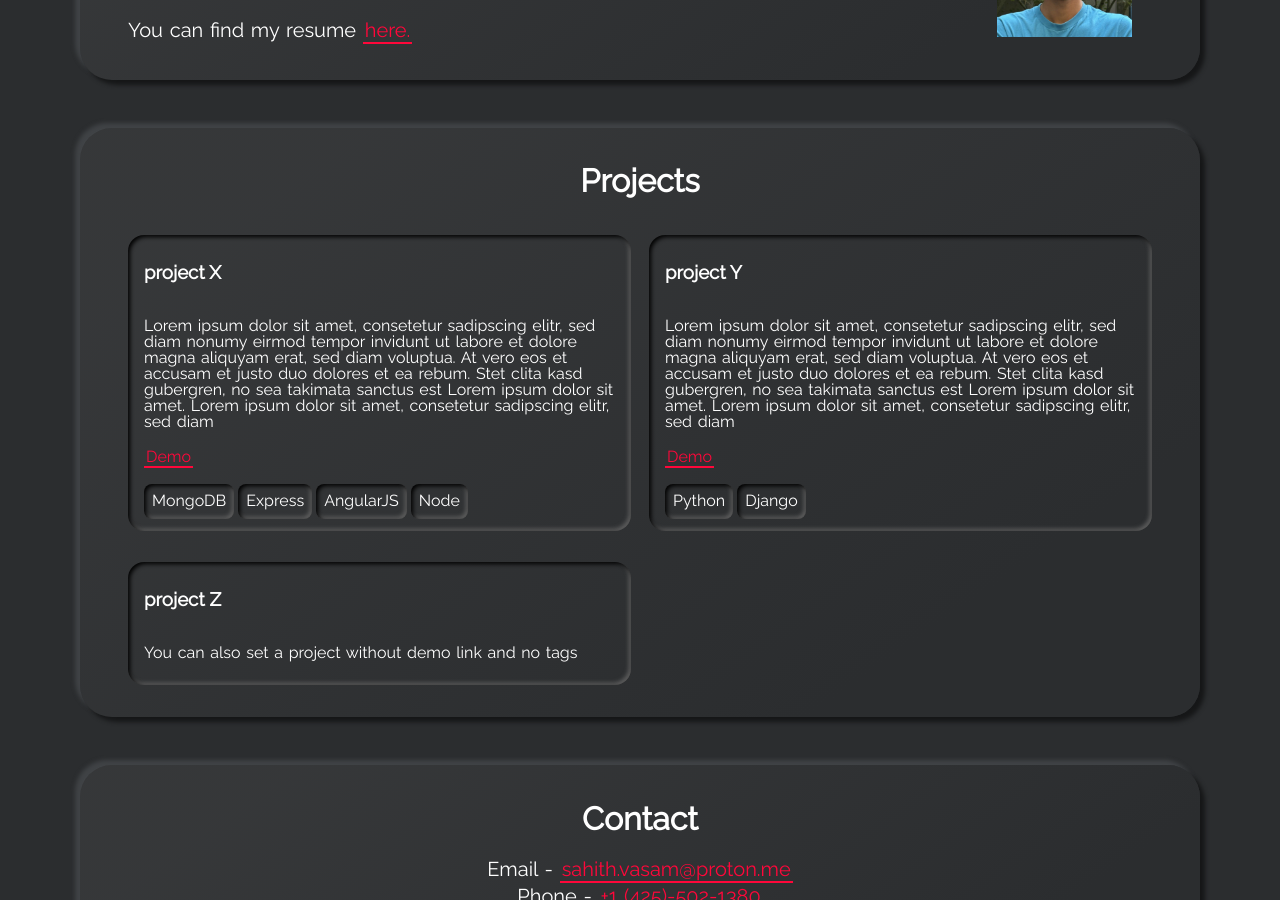
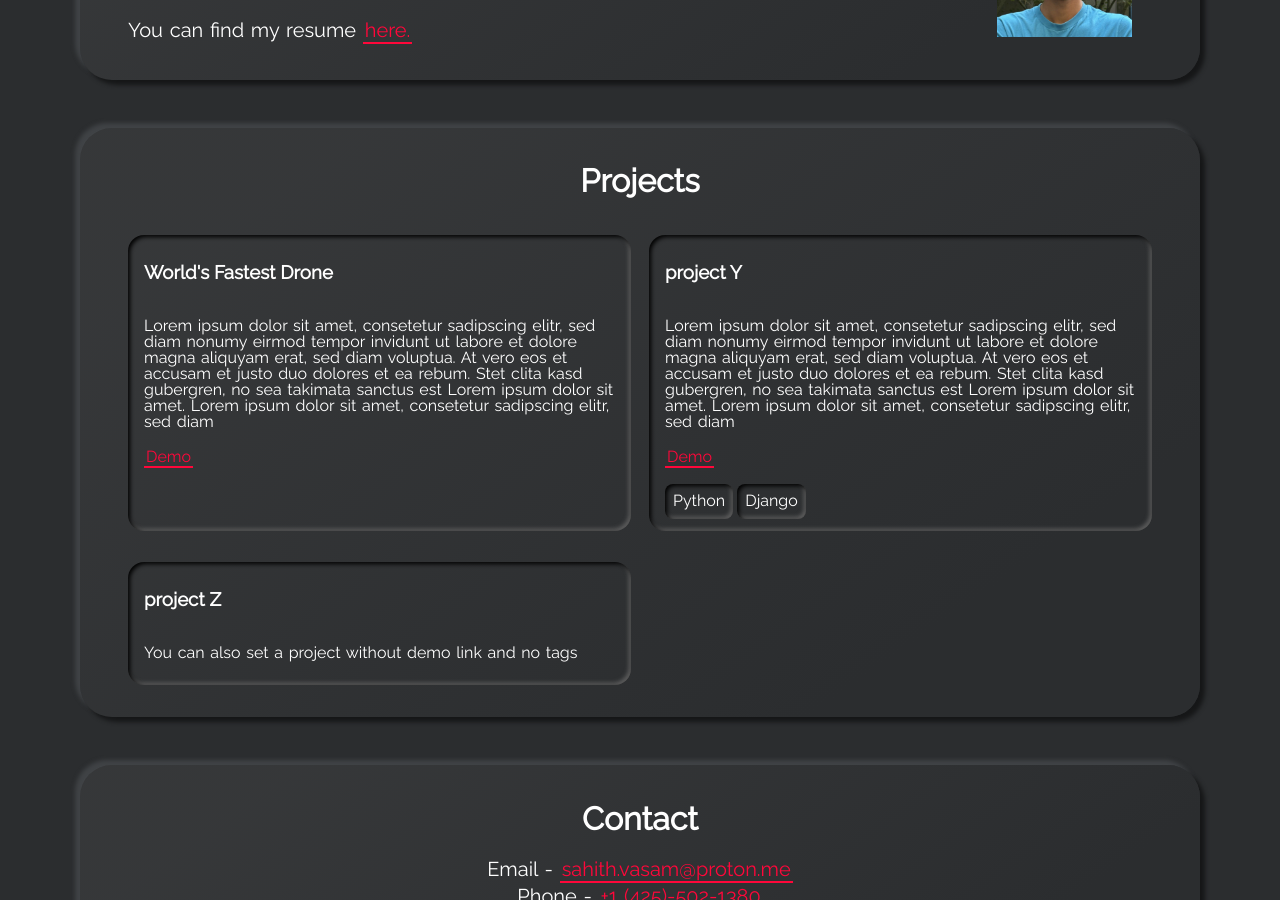
Before and after one commit to sahith-vasam/sahith-vasam.github.io, a Jekyll site: the page built from index.html, in a window 1280 px wide and 900 px high, scrolled down 1249 px. Built offline with Jekyll 4.4.1, drawn with Linux system fonts in a browser that asks for light colours.

Commit message:
Update projects.yml

```diff
--- a/_data/projects.yml
+++ b/_data/projects.yml
@@ -1,11 +1,13 @@
 # > name: Name of your project
 # > descr: Description of your project
+# > image: Image of your project
 # > demo: Link to your project
 # > tags: List of technologies you used in your projects
 #
 # Example of a project
 # - name: project X
 #   descr: "Lorem ipsum dolor sit amet, consetetur sadipscing elitr, sed diam nonumy eirmod tempor invidunt ut labore et dolore magna aliquyam erat, sed diam voluptua. At vero eos et accusam et justo duo dolores et ea rebum. Stet clita kasd gubergren, no sea takimata sanctus est Lorem ipsum dolor sit amet. Lorem ipsum dolor sit amet, consetetur sadipscing elitr, sed diam"
+#   image: "/assets/projects/img1.jpg"
 #   demo: https://example.com/
 #   tags:
 #     - tag: MongoDB
@@ -13,14 +15,11 @@
 #     - tag: AngularJS
 #     - tag: Node
 
-- name: project X
+- name: "World's Fastest Drone"
   descr: "Lorem ipsum dolor sit amet, consetetur sadipscing elitr, sed diam nonumy eirmod tempor invidunt ut labore et dolore magna aliquyam erat, sed diam voluptua. At vero eos et accusam et justo duo dolores et ea rebum. Stet clita kasd gubergren, no sea takimata sanctus est Lorem ipsum dolor sit amet. Lorem ipsum dolor sit amet, consetetur sadipscing elitr, sed diam"
+  image: "/assets/projects/WorldsFastestDroneOverview.png"
   demo: https://example.com/
-  tags:
-    - tag: MongoDB
-    - tag: Express
-    - tag: AngularJS
-    - tag: Node
+
 
 - name: project Y
   descr: "Lorem ipsum dolor sit amet, consetetur sadipscing elitr, sed diam nonumy eirmod tempor invidunt ut labore et dolore magna aliquyam erat, sed diam voluptua. At vero eos et accusam et justo duo dolores et ea rebum. Stet clita kasd gubergren, no sea takimata sanctus est Lorem ipsum dolor sit amet. Lorem ipsum dolor sit amet, consetetur sadipscing elitr, sed diam"
```
